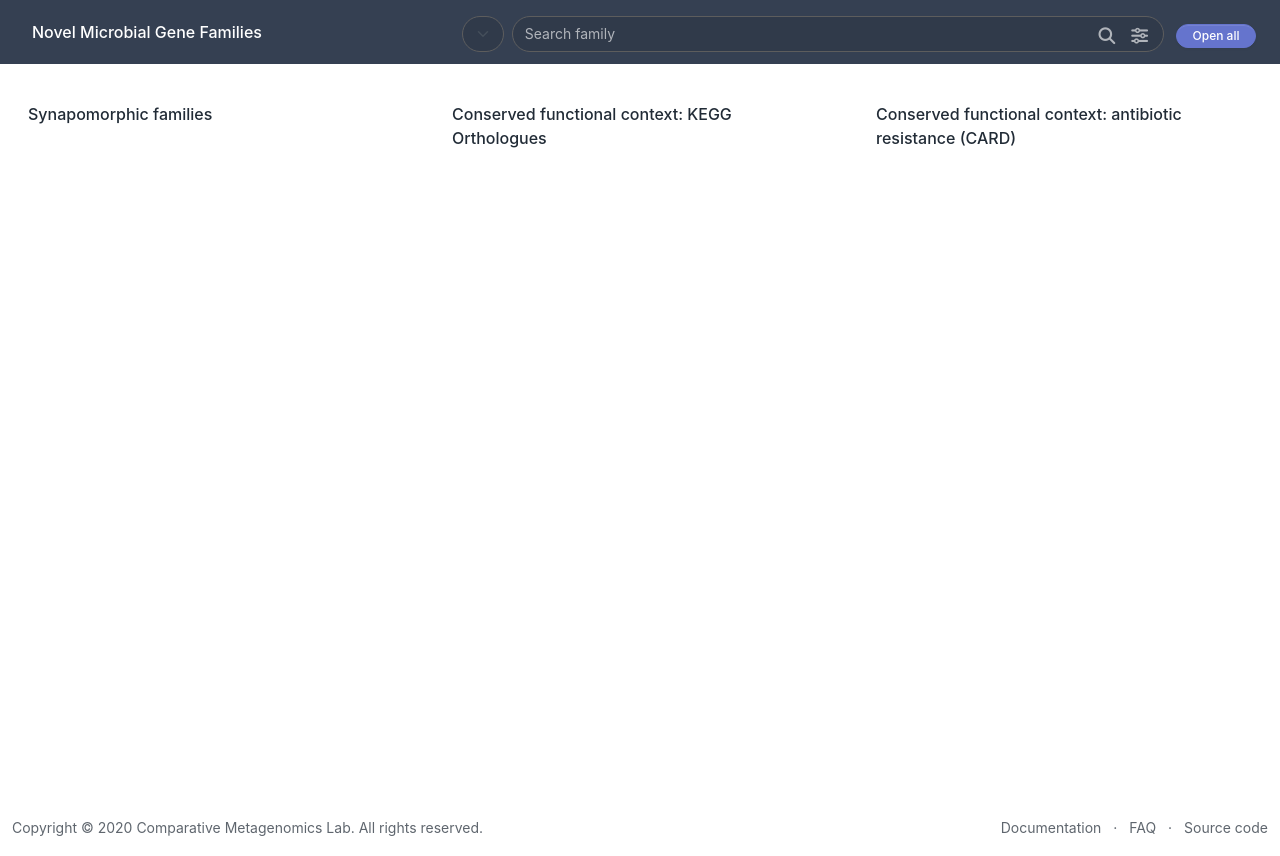
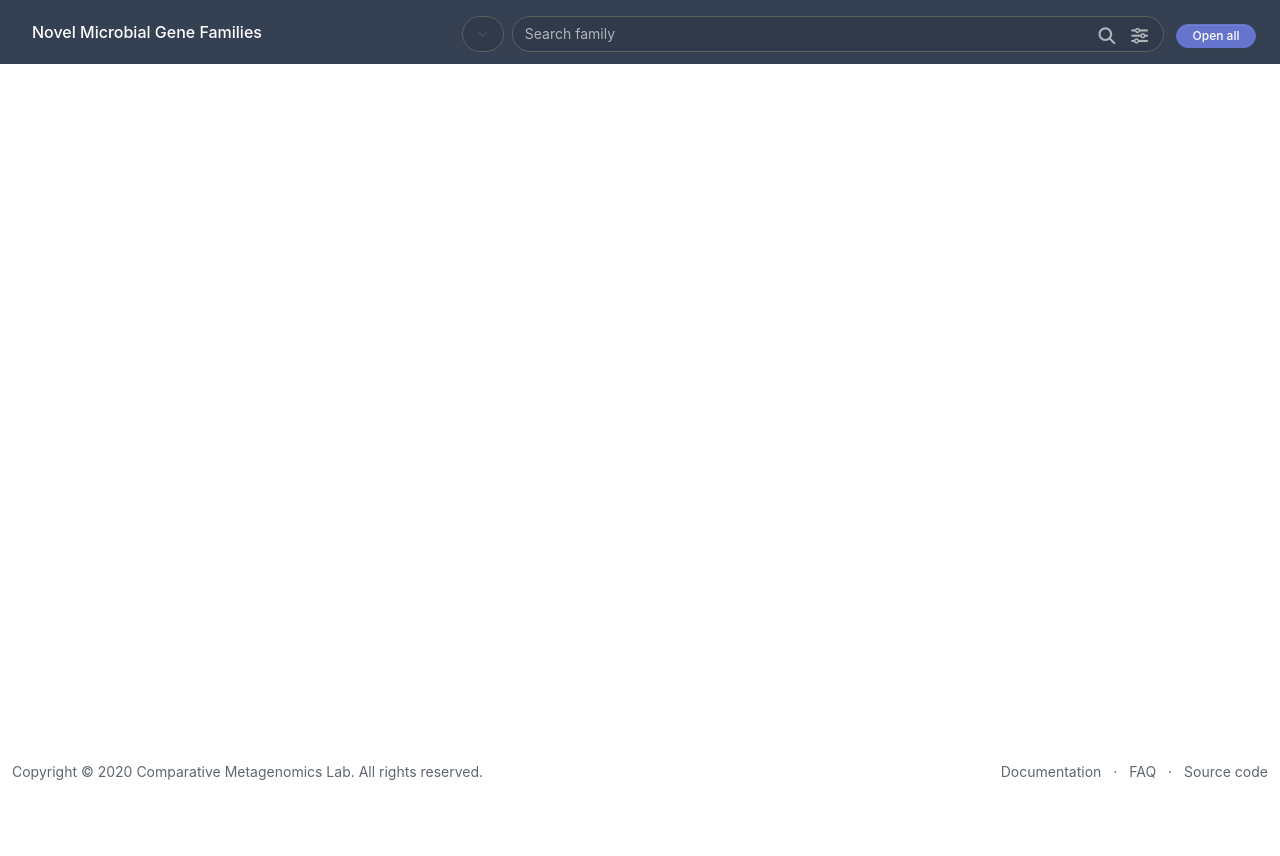
Before and after one commit to jorgebotas/TexasFams, a Django app: page / in a window 1280 px wide. After the commit the page ends 780 px from the top, so only its background shows below. Run offline with Django 3.2, Linux system fonts and the light colour scheme; lists and menus that the app fills with data are empty; parts of the project's set-up code (start-up, migrations or seed data) failed here and were passed over; some libraries are stand-ins or nearby versions; some web fonts are replaced.

Commit message:
db integration

```diff
--- a/texas_app/src/query_fam.py
+++ b/texas_app/src/query_fam.py
@@ -278,7 +278,6 @@ def get_newick(fam):
     if not tree: return False
     return tree
     tree = Tree(tree)
-    print(tree)
     for leaf in tree.iter_leaves():
         lname = str(leaf.name).replace(' ', '_')
         src, genome, gene, tax = lname.split('@', 3)
@@ -355,8 +354,6 @@ def get_neighborhood_summary(fam):
         most_conserved_og['level'] = 'most conserved'
         s['Orthologous groups'].insert(0, most_conserved_og)
 
-    print(summary)
-
     return summary
 
 def get_neighborhood(fam, members=None):
@@ -397,7 +394,6 @@ def get_neighborhood(fam, members=None):
                         # "seqID": "@".join([src, genome, orf['g'], tax])
                 }
             neighborhood.append(gene_doc)
-    print(neighborhood)
     return neighborhood
 
 def get_domains(topology, signalp=[]):
--- a/texas_app/templates/texas_app/context.html
+++ b/texas_app/templates/texas_app/context.html
@@ -3,9 +3,6 @@
 {% block content %}
 
 {% include 'texas_app/filter_cards.html'%}
-<div v-if='totalItems == 0' class='h-100'>
-    {% include 'texas_app/example_cards.html'%}
-</div>
 
 <div v-if='totalItems > 0'
     class='text-center mb-3'>
--- a/texas_app/templates/texas_app/example_cards.html
+++ /dev/null
@@ -1,131 +0,0 @@
-<div class='example-cards
-     row row-cols-lg-3 row-cols-md-2 row-cols-1 g-2
-     justify-content-center
-     align-content-center h-100 mt-3 mx-1'
-    id="example-cards">
-
-
-<div class="col">
-<div class="card no-border no-box-shadow">
-    <div class="card-header">
-        <h3 class="card-title">
-        Synapomorphic families
-        </h3>
-    </div>
-    <div class="card-body card-body-scrollable  pl-1 pr-3"
-         style="height: 77vh">
-        <div class="row row-cols-xxl-2 row-cols-1 g-2">
-        <div v-for="([tax, info]) in this.examples.synapo"
-             class='col'>
-          <div class="mb-0 h-100"
-               style="padding: 0.75rem 1.25rem; margin-bottom: 0;
-                      display: flex;
-                      align-items: center;
-                      border-radius: 4px;
-                      border: 1px solid rgba(95, 102, 110, 0.2);">
-                <span class="badge mr-auto"
-                      :class="taxBadgeColors[info.level]">
-                    [[ info.level ]]
-                </span>
-                [[ tax | trimTaxa ]]
-                <a class="fa fa-link ms-2"
-                   @click="searchFams('synapo', tax)"
-                   style="color:var(--indigo)">
-                </a>
-                <span class='ms-auto badge bg-indigo-lt'>
-                [[ info.nfam ]] fams
-                </span>
-          </div>
-        </div>
-        </div>
-    </div>
-</div>
-</div>
-
-
-<div class="col">
-<div class="card no-border no-box-shadow">
-    <div class="card-header">
-        <h3 class="card-title">
-            Conserved functional context: KEGG Orthologues
-        </h3>
-    </div>
-    <div class="card-body card-body-scrollable  pl-1 pr-3"
-         style="height: 77vh">
-        <div class="row row-cols-xxl-3 row-cols-xl-2 row-cols-1 g-2">
-        <div v-for="([ko, info]) in this.examples.ko"
-             class='col'>
-          <div class="card mb-0 h-100">
-            <div class="card-header">
-                <a :href='"https://www.genome.jp/entry/ko:" + ko'
-                    target="_blank">[[ ko ]]</a>
-                <a class="fa fa-link ms-2"
-                   @click="searchFams('ko', ko)"
-                   style="color:var(--indigo)">
-                </a>
-                <span class='ms-auto badge bg-indigo-lt'>
-                [[ info.nfam ]] fams
-                </span>
-            </div>
-            <div class="card-body text-muted">
-                [[ info.desc ]]
-                <span v-for="ec in info.ec"
-                      class="badge bg-red-lt mx-1">
-                    [[ ec ]]
-                </span>
-            </div>
-          </div>
-        </div>
-        </div>
-    </div>
-</div>
-</div>
-
-
-<div class="col">
-<div class="card no-border no-box-shadow">
-    <div class="card-header">
-        <h3 class="card-title">
-            Conserved functional context: antibiotic resistance (CARD)
-        </h3>
-    </div>
-    <div class="card-body card-body-scrollable pl-1 pr-3"
-         style="height: 77vh">
-        <div class="row row-cols-xxl-3 row-cols-xl-2 row-cols-1 g-2">
-        <div v-for="([card, info]) in this.examples.card"
-             class='col'>
-          <div class="card mb-0 h-100">
-            <div class="card-header">
-
-                <a v-if="info.id"
-                    :href='"https://card.mcmaster.ca/ontology/" + info.id'
-                    target="_blank">[[ card ]]</a>
-                <div v-else>
-                    [[ card ]]
-                </div>
-
-                <a class="fa fa-link ms-2"
-                   @click="searchFams('card', card)"
-                   style="color:var(--indigo)">
-                </a>
-                <span class='ms-auto badge bg-indigo-lt'>
-                [[ info.nfam ]] fams
-                </span>
-            </div>
-            <div class="card-body text-muted">
-                [[ info.desc ]]
-                <span v-if="info.accession"
-                    class="badge bg-red-lt mx-1">
-                    [[ info.accession ]]
-                </span>
-            </div>
-          </div>
-        </div>
-        </div>
-    </div>
-</div>
-</div>
-
-
-
-</div>
```
